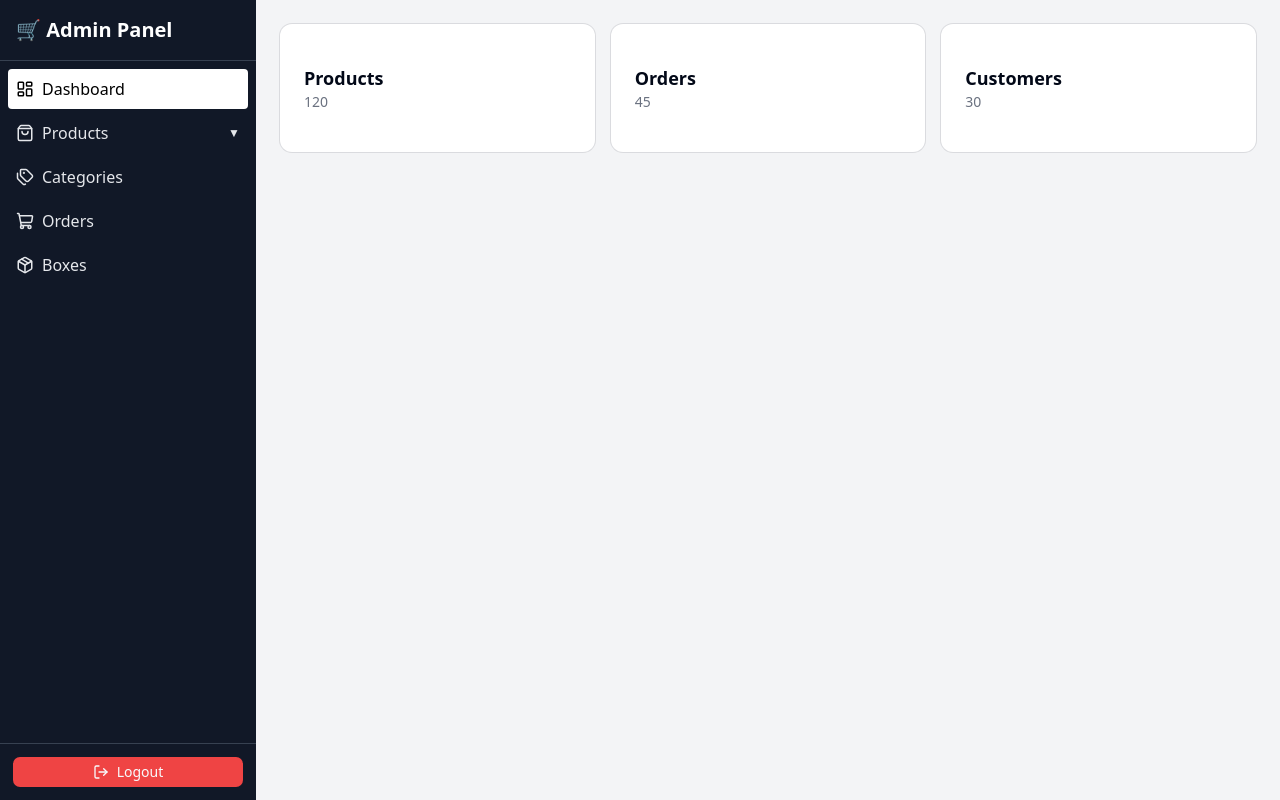
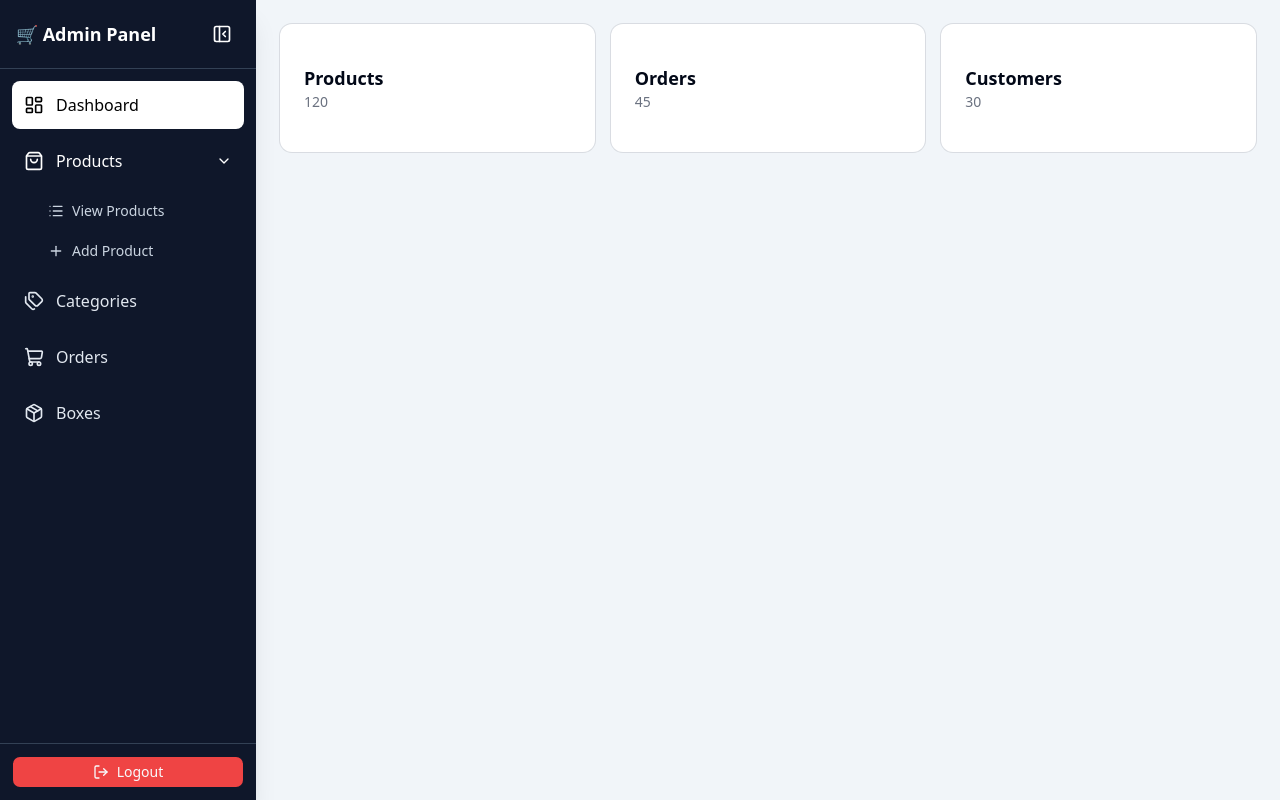
Before and after one commit to sanketkurkute2124/ecommerce-frontend-new, a React (Vite) app: page /admin in a window 1280 px wide. Built offline with nearby package versions, Linux system fonts and the light colour scheme.

Commit message:
Admin sidebar collapse and product routing updates

```diff
--- a/src/pages/admin/AdminLayout.jsx
+++ b/src/pages/admin/AdminLayout.jsx
@@ -1,5 +1,11 @@
 import { useState } from "react";
-import { NavLink, Outlet, useNavigate } from "react-router-dom";
+import {
+  NavLink,
+  Outlet,
+  useNavigate,
+  useLocation,
+} from "react-router-dom";
+
 import {
   LayoutDashboard,
   ShoppingBag,
@@ -9,113 +15,219 @@ import {
   ShoppingCart,
   Package,
   LogOut,
+  ChevronDown,
+  ChevronRight,
+  PanelLeftClose,
+  PanelLeftOpen,
 } from "lucide-react";
 
-import { Button } from "@/components/ui/button";
+import { Button } from "../../components/ui/button";
 
 export default function AdminLayout() {
   const navigate = useNavigate();
-  const [openProducts, setOpenProducts] = useState(false);
+  const location = useLocation();
+
+  const [sidebarCollapsed, setSidebarCollapsed] = useState(false);
+  const [openProducts, setOpenProducts] = useState(true);
 
   const logout = () => {
     localStorage.clear();
-    navigate("/login");
+    navigate("/");
   };
 
-  const linkClass = ({ isActive }) =>
-    isActive
-      ? "bg-white text-black p-2 rounded flex items-center gap-2"
-      : "p-2 hover:bg-gray-800 rounded flex items-center gap-2 text-gray-200";
+  const isProductRoute =
+    location.pathname.startsWith("/admin/products");
 
   return (
-    <div className="flex h-screen">
+    <div className="flex h-screen bg-slate-100">
+      {/* SIDEBAR */}
+      <aside
+        className={`
+          bg-slate-900 text-white flex flex-col
+          transition-all duration-300 shadow-xl
+          ${sidebarCollapsed ? "w-20" : "w-64"}
+        `}
+      >
+        {/* HEADER */}
+        <div className="p-4 border-b border-slate-700 flex items-center justify-between">
+          {!sidebarCollapsed && (
+            <h1 className="text-lg font-bold">
+              🛒 Admin Panel
+            </h1>
+          )}
 
-      {/* SIDEBAR */}
-      <aside className="w-64 bg-gray-900 text-white flex flex-col">
-
-        {/* HEADER */}
-        <div className="p-4 text-xl font-bold border-b border-gray-700">
-          🛒 Admin Panel
+          <button
+            onClick={() =>
+              setSidebarCollapsed(!sidebarCollapsed)
+            }
+            className="p-2 rounded hover:bg-slate-800"
+          >
+            {sidebarCollapsed ? (
+              <PanelLeftOpen size={20} />
+            ) : (
+              <PanelLeftClose size={20} />
+            )}
+          </button>
         </div>
 
         {/* MENU */}
-        <nav className="flex flex-col p-2 gap-1">
-
-          {/* DASHBOARD */}
-          <NavLink to="/admin" end className={linkClass}>
-            <LayoutDashboard size={18} />
-            Dashboard
+        <nav className="flex-1 p-3 space-y-2">
+          {/* Dashboard */}
+          <NavLink
+            to="/admin"
+            end
+            className={({ isActive }) =>
+              `flex items-center gap-3 px-3 py-3 rounded-lg transition-all
+              ${
+                isActive
+                  ? "bg-white text-black"
+                  : "hover:bg-slate-800 text-slate-200"
+              }`
+            }
+          >
+            <LayoutDashboard size={20} />
+            {!sidebarCollapsed && <span>Dashboard</span>}
           </NavLink>
 
-          {/* PRODUCTS DROPDOWN */}
-          <div className="flex flex-col">
-
+          {/* Products */}
           <button
             onClick={() => setOpenProducts(!openProducts)}
-              className="p-2 hover:bg-gray-800 rounded flex items-center gap-2 w-full text-left text-gray-200"
+            className={`w-full flex items-center px-3 py-3 rounded-lg transition-all
+            ${
+              isProductRoute
+                ? "bg-slate-800"
+                : "hover:bg-slate-800"
+            }`}
           >
-              <ShoppingBag size={18} />
+            <ShoppingBag size={20} />
+
+            {!sidebarCollapsed && (
+              <>
+                <span className="ml-3">
                   Products
-              <span className="ml-auto text-xs">
-                {openProducts ? "▲" : "▼"}
                 </span>
+
+                <span className="ml-auto">
+                  {openProducts ? (
+                    <ChevronDown size={16} />
+                  ) : (
+                    <ChevronRight size={16} />
+                  )}
+                </span>
+              </>
+            )}
           </button>
 
-            {openProducts && (
-              <div className="ml-6 flex flex-col gap-1 mt-1">
-
-                <NavLink to="/admin/products" className={linkClass}>
+          {/* Product Submenu */}
+          {!sidebarCollapsed && openProducts && (
+            <div className="ml-6 flex flex-col gap-1">
+              <NavLink
+                to="/admin/products"
+                end
+                className={({ isActive }) =>
+                  `flex items-center gap-2 px-3 py-2 rounded-lg text-sm
+                  ${
+                    isActive
+                      ? "bg-white text-black"
+                      : "hover:bg-slate-800 text-slate-300"
+                  }`
+                }
+              >
                 <List size={16} />
                 View Products
               </NavLink>
 
-                <NavLink to="/admin/products/add" className={linkClass}>
+              <NavLink
+                to="/admin/products/add"
+                className={({ isActive }) =>
+                  `flex items-center gap-2 px-3 py-2 rounded-lg text-sm
+                  ${
+                    isActive
+                      ? "bg-white text-black"
+                      : "hover:bg-slate-800 text-slate-300"
+                  }`
+                }
+              >
                 <Plus size={16} />
                 Add Product
               </NavLink>
-
             </div>
           )}
-          </div>
 
-          {/* CATEGORIES */}
-          <NavLink to="/admin/categories" className={linkClass}>
-            <Tags size={18} />
-            Categories
+          {/* Categories */}
+          <NavLink
+            to="/admin/categories"
+            className={({ isActive }) =>
+              `flex items-center gap-3 px-3 py-3 rounded-lg transition-all
+              ${
+                isActive
+                  ? "bg-white text-black"
+                  : "hover:bg-slate-800 text-slate-200"
+              }`
+            }
+          >
+            <Tags size={20} />
+            {!sidebarCollapsed && (
+              <span>Categories</span>
+            )}
           </NavLink>
 
-          {/* ORDERS */}
-          <NavLink to="/admin/orders" className={linkClass}>
-            <ShoppingCart size={18} />
-            Orders
+          {/* Orders */}
+          <NavLink
+            to="/admin/orders"
+            className={({ isActive }) =>
+              `flex items-center gap-3 px-3 py-3 rounded-lg transition-all
+              ${
+                isActive
+                  ? "bg-white text-black"
+                  : "hover:bg-slate-800 text-slate-200"
+              }`
+            }
+          >
+            <ShoppingCart size={20} />
+            {!sidebarCollapsed && (
+              <span>Orders</span>
+            )}
           </NavLink>
 
-          {/* BOXES */}
-          <NavLink to="/admin/boxes" className={linkClass}>
-            <Package size={18} />
-            Boxes
+          {/* Boxes */}
+          <NavLink
+            to="/admin/boxes"
+            className={({ isActive }) =>
+              `flex items-center gap-3 px-3 py-3 rounded-lg transition-all
+              ${
+                isActive
+                  ? "bg-white text-black"
+                  : "hover:bg-slate-800 text-slate-200"
+              }`
+            }
+          >
+            <Package size={20} />
+            {!sidebarCollapsed && (
+              <span>Boxes</span>
+            )}
           </NavLink>
-
         </nav>
 
         {/* LOGOUT */}
-        <div className="mt-auto p-3 border-t border-gray-700">
+        <div className="p-3 border-t border-slate-700">
           <Button
             onClick={logout}
             className="w-full bg-red-500 hover:bg-red-600 flex items-center gap-2"
           >
             <LogOut size={18} />
-            Logout
+
+            {!sidebarCollapsed && (
+              <span>Logout</span>
+            )}
           </Button>
         </div>
-
       </aside>
 
-      {/* MAIN CONTENT */}
-      <main className="flex-1 p-6 bg-gray-100 overflow-auto">
+      {/* CONTENT AREA */}
+      <main className="flex-1 overflow-auto p-6">
         <Outlet />
       </main>
-
     </div>
   );
 }
```
Lines whose indentation alone changed are shown as unchanged.
